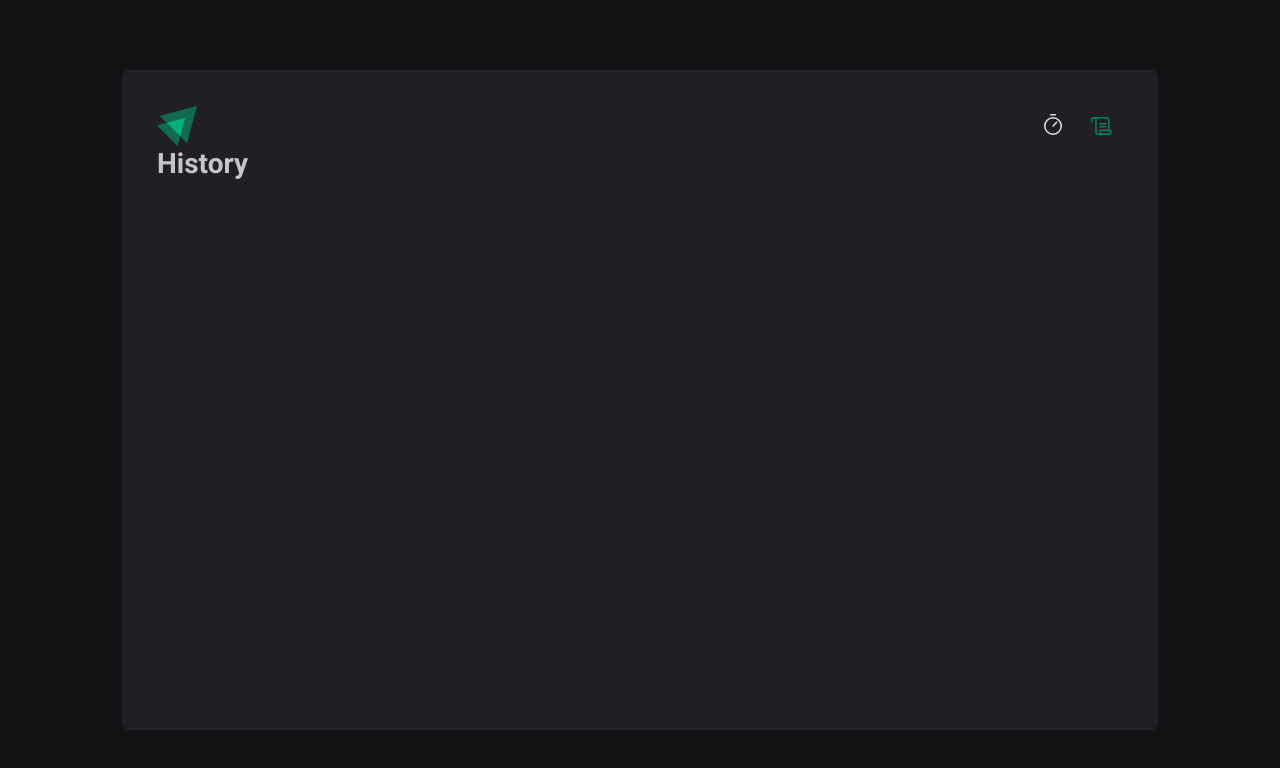
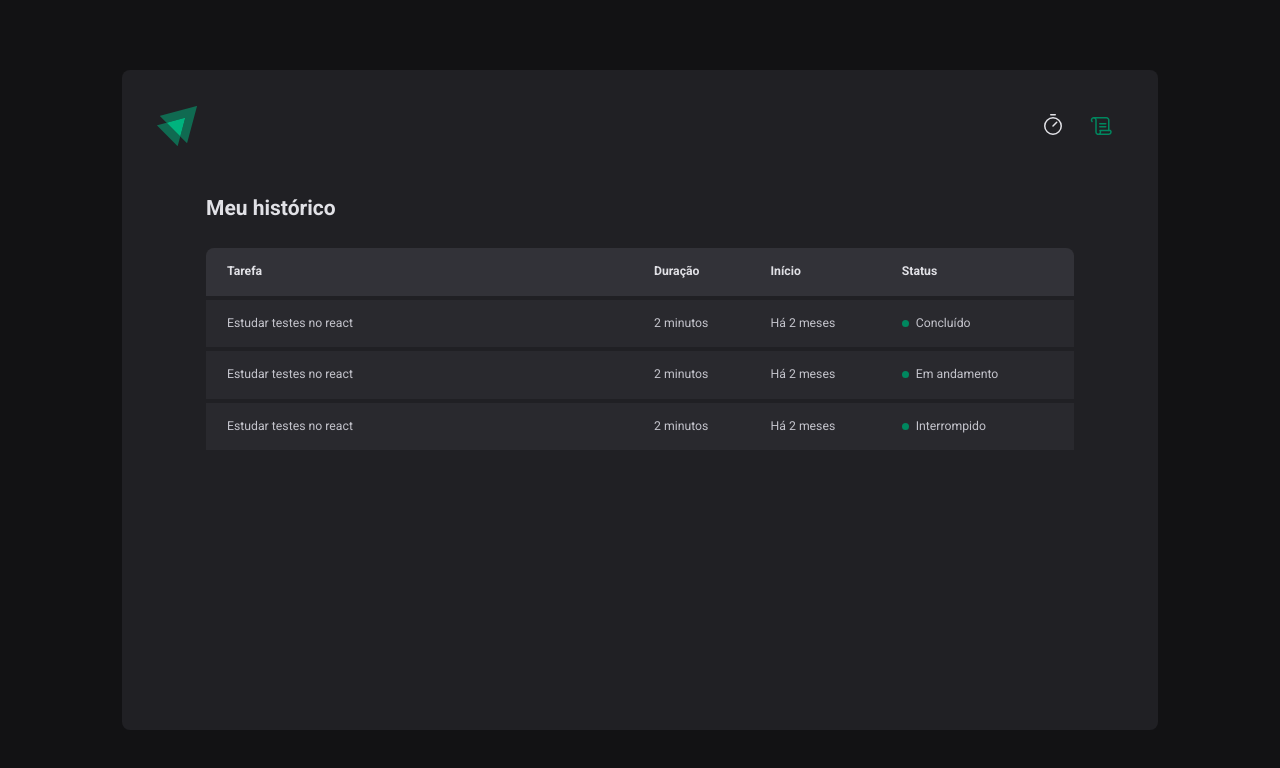
Before and after one commit to Ramiro-Rfn/ignitetimer, a React (Vite) app: page /history in a window 1280 px wide. Shown: the top 768 px of the page. Built offline with nearby package versions, Linux system fonts and the light colour scheme.

Commit message:
create History page

```diff
--- a/src/pages/History/index.tsx
+++ b/src/pages/History/index.tsx
@@ -1,3 +1,36 @@
+import { HistoryContainer, HistoryList, Status } from './styles'
+
 export default function History() {
-  return <h1>History</h1>
+  return (
+    <HistoryContainer>
+      <h1>Meu histórico</h1>
+
+      <HistoryList>
+        <table>
+          <thead>
+            <tr>
+              <th>Tarefa</th>
+              <th>Duração</th>
+              <th>Início</th>
+              <th>Status</th>
+            </tr>
+          </thead>
+          <tbody>
+            {['Concluído', 'Em andamento', 'Interrompido'].map((value) => {
+              return (
+                <tr key={value}>
+                  <td>Estudar testes no react</td>
+                  <td>2 minutos</td>
+                  <td>Há 2 meses</td>
+                  <td>
+                    <Status statusColor="green">{value}</Status>
+                  </td>
+                </tr>
+              )
+            })}
+          </tbody>
+        </table>
+      </HistoryList>
+    </HistoryContainer>
+  )
 }
--- /dev/null
+++ b/src/pages/History/styles.ts
@@ -0,0 +1,85 @@
+import styled from 'styled-components'
+
+export const HistoryContainer = styled.div`
+  flex: 1;
+  padding: 3.5rem;
+
+  display: flex;
+  flex-direction: column;
+
+  h1 {
+    font-size: 1.5rem;
+    color: ${(props) => props.theme['gray-100']};
+  }
+`
+
+export const HistoryList = styled.div`
+  flex: 1;
+  overflow: auto;
+  margin-top: 2rem;
+
+  table {
+    width: 100%;
+    border-collapse: collapse;
+    min-width: 600px;
+
+    th {
+      background-color: ${(props) => props.theme['gray-600']};
+      padding: 1rem;
+      text-align: left;
+      color: ${(props) => props.theme['gray-100']};
+      font-size: 0.875rem;
+      line-height: 1.6;
+
+      &:first-child {
+        border-top-left-radius: 8px;
+        padding-left: 1.5rem;
+      }
+
+      &:last-child {
+        border-top-right-radius: 8px;
+        padding-right: 1.5rem;
+      }
+    }
+
+    td {
+      background-color: ${(props) => props.theme['gray-700']};
+      border-top: 4px solid ${(props) => props.theme['gray-800']};
+      padding: 1rem;
+      font-size: 0.875rem;
+      line-height: 1.6;
+
+      &:first-child {
+        width: 50%;
+        padding-left: 1.5rem;
+      }
+
+      &:last-child {
+        padding-right: 1.5rem;
+      }
+    }
+  }
+`
+const STATUS_COLORS = {
+  yellow: 'yellow-500',
+  green: 'green-500',
+  red: 'red-500',
+} as const
+
+interface StatusProps {
+  statusColor: keyof typeof STATUS_COLORS
+}
+
+export const Status = styled.span<StatusProps>`
+  display: flex;
+  align-items: center;
+  gap: 0.5rem;
+
+  &::before {
+    content: '';
+    width: 0.5rem;
+    height: 0.5rem;
+    border-radius: 990px;
+    background: ${(props) => props.theme[STATUS_COLORS[props.statusColor]]};
+  }
+`
```
